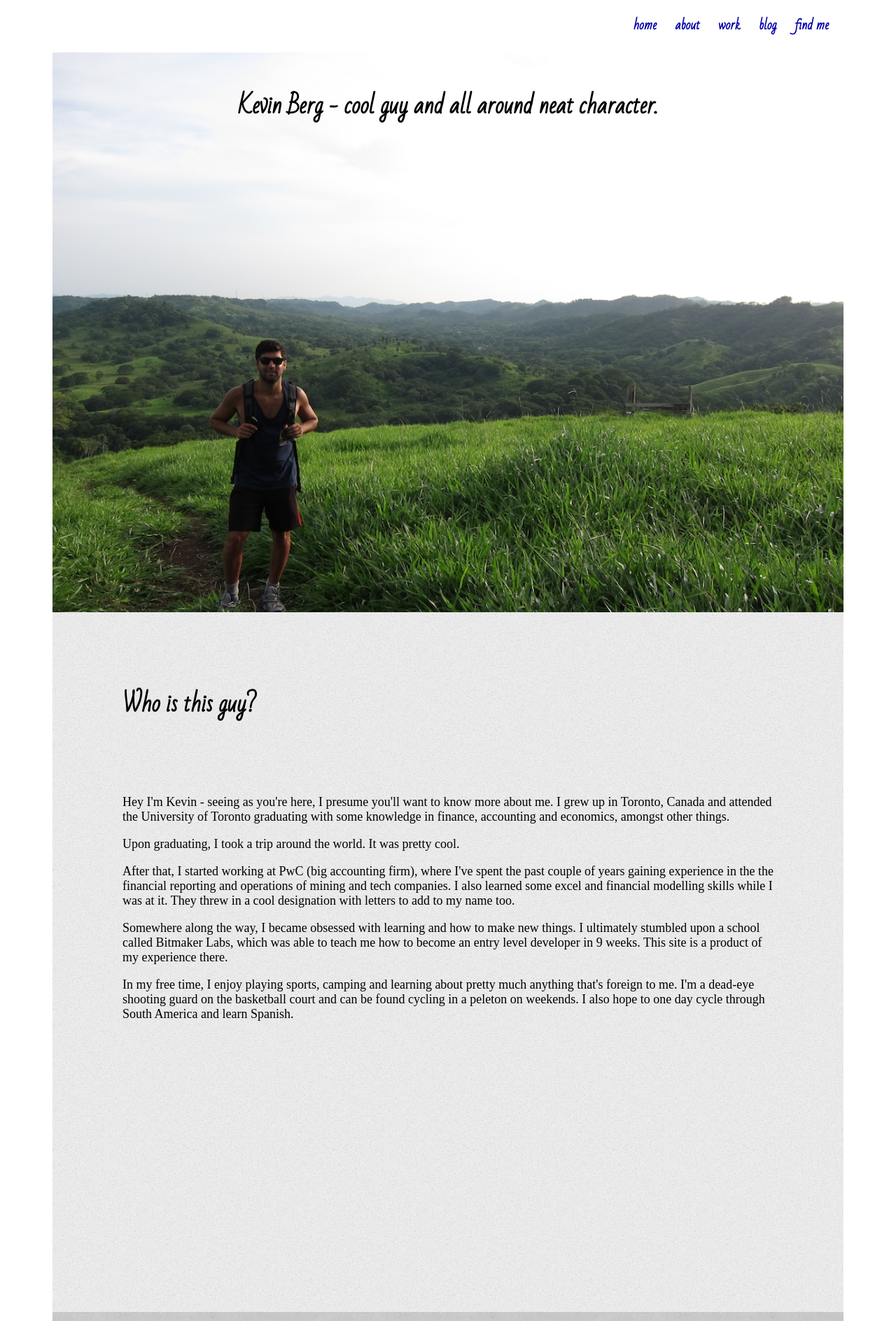
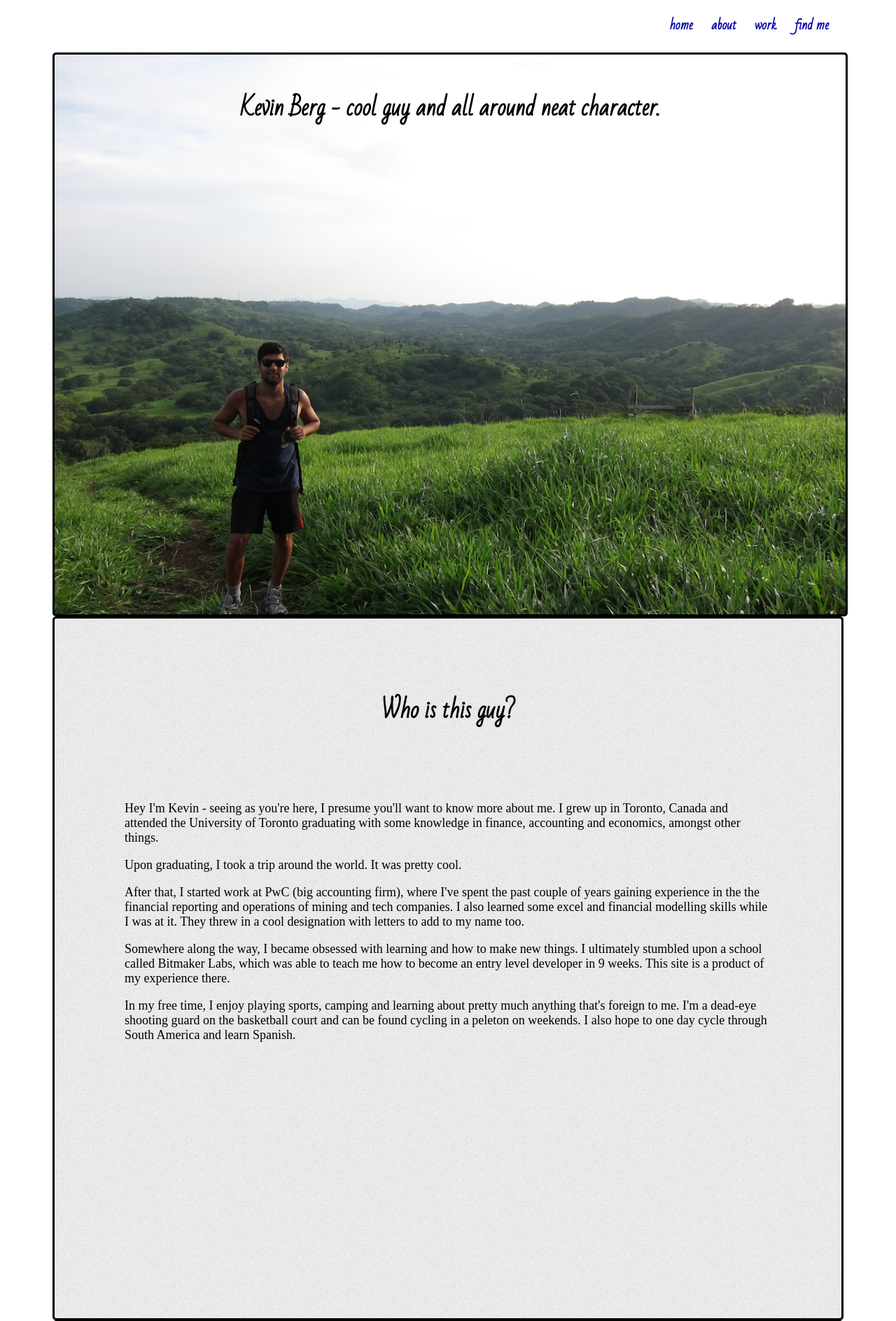
Before and after one commit to kevinberg3/ktb, a PHP site: page /_layouts/default.html in a window 1280 px wide. Shown: the top 1888 px of the page at 70% size. Run offline with PHP 8.4, Linux system fonts and the light colour scheme; some web fonts are replaced.

Commit message:
adding in border radius

```diff
--- a/_layouts/default.html
+++ b/_layouts/default.html
@@ -32,7 +32,6 @@
             <a class="extra" id="homelink" href="#intro">home</a>
             <a class="extra" id="aboutlink" href="#second" >about</a>
             <a class="extra" id="worklink" href="#third">work</a>
-            <a class="extra" href="blog.html">blog</a>
             <a class="extra" id="contactlink" href="#fourth">find me</a>
           </div>
         </div>
@@ -49,11 +48,13 @@
 
               <p>Upon graduating, I took a trip around the world. It was pretty cool. </p>
 
-              <p>After that, I started working at PwC (big accounting firm), where I've spent the past couple of years gaining experience in the the financial reporting and operations of mining and tech companies. I also learned some excel and financial modelling skills while I was at it. They threw in a cool designation with letters to add to my name too.</p>
+              <p>After that, I started work at PwC (big accounting firm), where I've spent the past couple of years gaining experience in the the financial reporting and operations of mining and tech companies. I also learned some excel and financial modelling skills while I was at it. They threw in a cool designation with letters to add to my name too.</p>
 
               <p>Somewhere along the way, I became obsessed with learning and how to make new things. I ultimately stumbled upon a school called Bitmaker Labs, which was able to teach me how to become an entry level developer in 9 weeks. This site is a product of my experience there.</p>
 
               <p>In my free time, I enjoy playing sports, camping and learning about pretty much anything that's foreign to me. I'm a dead-eye shooting guard on the basketball court and can be found cycling in a peleton on weekends. I also hope to one day cycle through South America and learn Spanish.</p>
+
+
 
               </br>
               </br>
--- a/css/main.css
+++ b/css/main.css
@@ -20,9 +20,13 @@ body {
 }
 
 h1, h2, h3, h4, h5, h6 {
-  font-size: 100%; }
+  font-size: 100%;
+  text-align: center; }
 
-h1 { margin-bottom: 1em; }
+h1 { margin-bottom: 1em;
+
+
+ }
 p { margin: 1em 0; }
 
 a         { color: #00a; }
@@ -57,12 +61,7 @@ ul.posts span {
 
 .site {
   padding: 75px;
- /* font-size: 115%;
-  text-align: justify;
-  width: 42em;
-  margin: 3em auto 2em;
-  line-height: 1.5em;*/
-}
+ }
 
 .header {
   background: url('../Assets/Images/textured_paper.png');
@@ -71,7 +70,6 @@ ul.posts span {
 .site .header a {
   font-weight: bold;
   text-decoration: none;
-  /*background-color: blue;*/
   width: 100%;
 }
 
@@ -240,7 +238,11 @@ p .link_back {
   margin: 0 auto;
   padding: 0;
   width: 100%;
-}
+  -webkit-border-radius: 5px;
+  -moz-border-radius: 5px;
+  border-radius: 5px;
+  border: solid;
+  }
 
 
 #second .bg{
@@ -261,6 +263,10 @@ p .link_back {
   left: 0;
   z-index: -5000;
   height: 100%;
+  -webkit-border-radius: 5px;
+  -moz-border-radius: 5px;
+  border-radius: 5px;
+  border: solid;
 }
 
 #second {
@@ -269,6 +275,10 @@ p .link_back {
   font-family: 'IM Fell Double Pica', serif;
   text-align: left;
   padding: 100px;
+  -webkit-border-radius: 5px;
+  -moz-border-radius: 5px;
+  border-radius: 5px;
+  border: solid;
 }
 
 #third{
@@ -277,6 +287,10 @@ p .link_back {
   font-family: 'IM Fell Double Pica', serif;
   text-align: left;
   padding: 100px;
+  -webkit-border-radius: 5px;
+  -moz-border-radius: 5px;
+  border-radius: 5px;
+  border: solid;
 }
 
 #fourth{
@@ -284,6 +298,10 @@ p .link_back {
   height: 100%;
   margin: 0 auto;
   padding: 40px 0 0 0;
+  -webkit-border-radius: 5px;
+  -moz-border-radius: 5px;
+  border-radius: 5px;
+  border: solid;
 }
 
 .story{
@@ -302,13 +320,13 @@ p .link_back {
 .back-to-top {
     position: fixed;
     bottom: .5em;
-    right: 65px;
+    right: 75px;
     text-decoration: none;
     color: white;
     background-color: ##D0D0D0;
 
     font-size: 18px;
-    padding: 1em;
+    padding: .5em;
     display: none;
 }
 
```
Also changed, not shown: _posts/2013-08-11-welcome-to-jekyll.markdown (+4 -18 lines).
